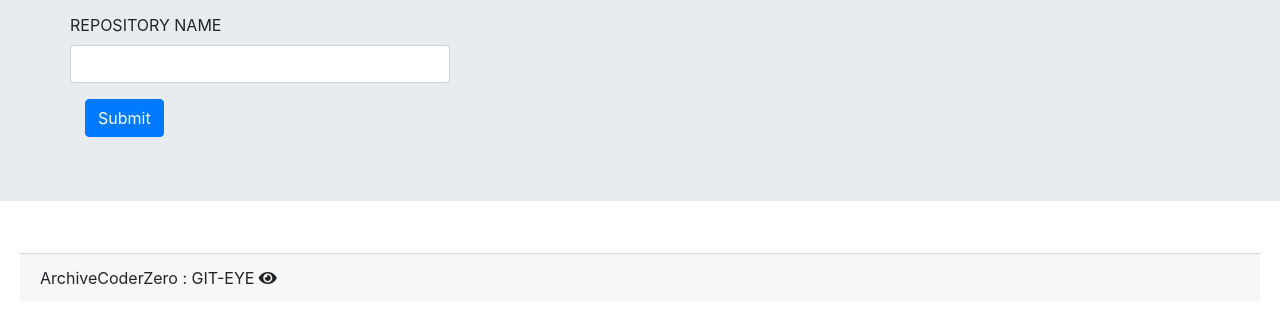
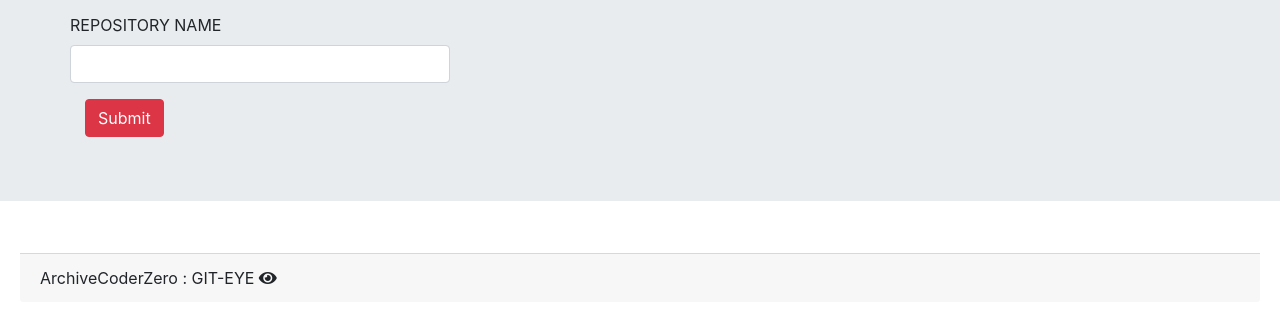
Before and after one commit to archivecoderzero/giteye-HTML, a plain HTML site: page index.html in a window 1280 px wide. Shown: the part 324-646 px from the top of the page. Drawn offline with nearby package versions, Linux system fonts and the light colour scheme; files that its build step writes are made by us from their sources.

Commit message:
cosmetic changes

```diff
--- a/index.html
+++ b/index.html
@@ -40,7 +40,7 @@
                             <label for="bidder-price">REPOSITORY NAME</label>
                             <input class="form-control" id="projectname" type="text">
                         </div>
-                        <button class="btn btn-primary" id="submit" type="submit">Submit</button>
+                        <button class="btn btn-danger" id="submit" type="submit">Submit</button>
                     </form>
                 </div>
 
```
